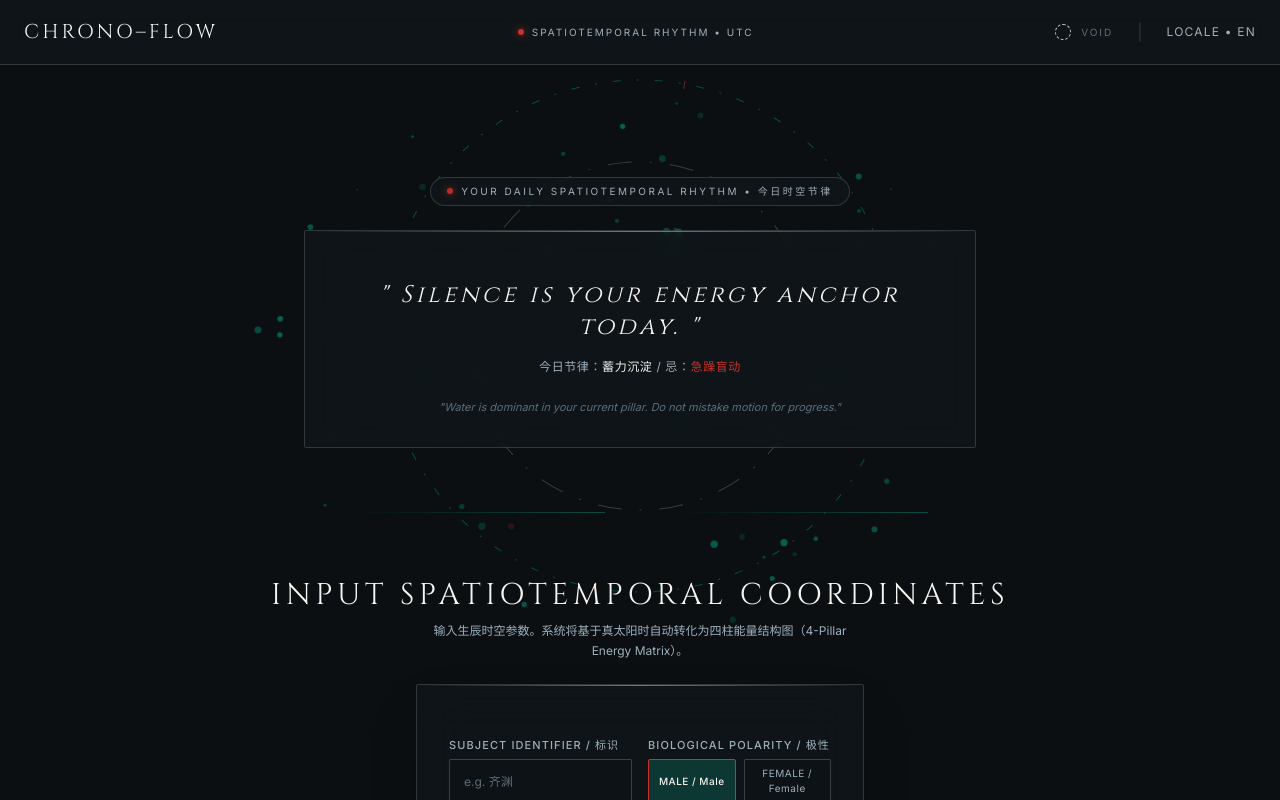
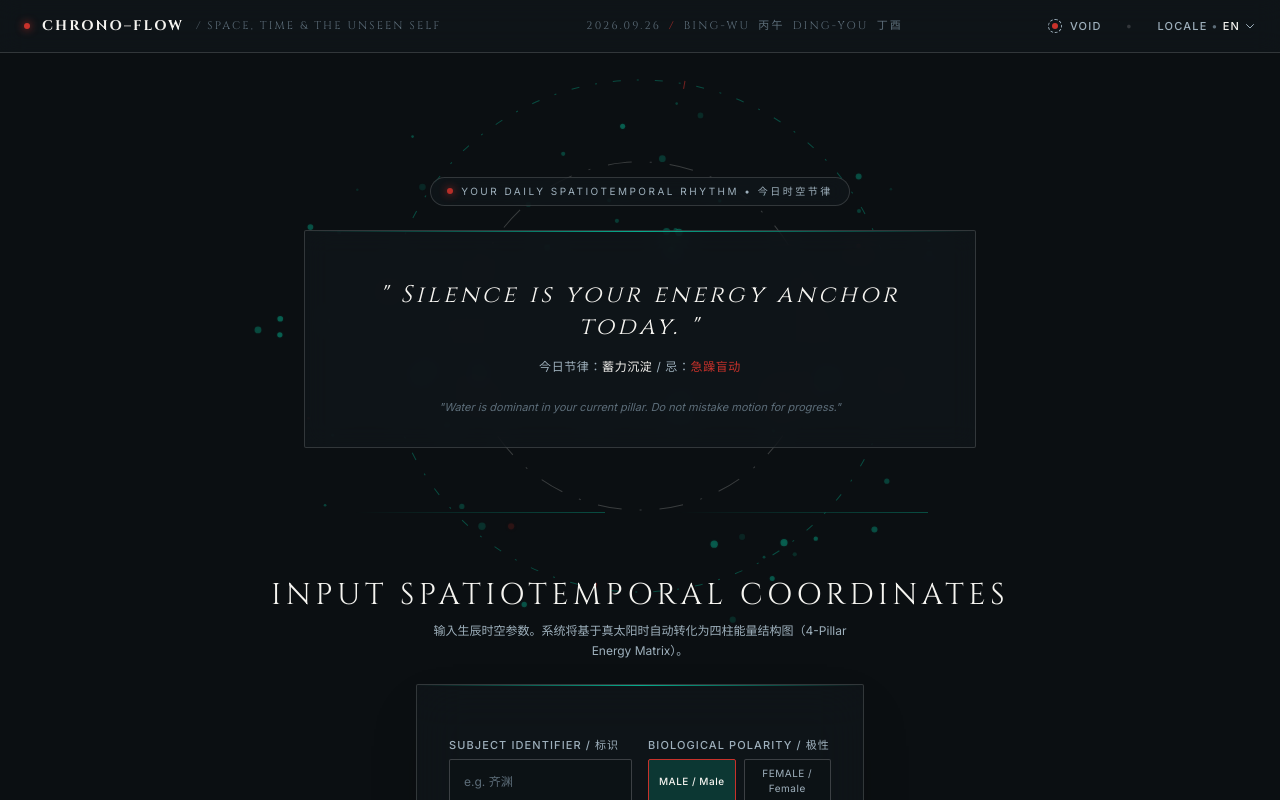
Before and after one commit to wxu198024-art/chrono-flow, a Next.js app: page / in a window 1280 px wide. Shown: the top 800 px of the page. Built offline with nearby package versions, Linux system fonts and the light colour scheme.

Commit message:
Update Header.tsx

```diff
--- a/components/Header.tsx
+++ b/components/Header.tsx
@@ -1,127 +1,133 @@
 'use client';
 
-import { useState, useEffect } from 'react';
+import { useState, useRef, useEffect } from 'react';
 import Link from 'next/link';
+import { useLanguage } from '@/app/layout';
+import { Locale } from '@/lib/dictionary';
 
 export default function Header() {
+  const { locale, setLocale, dict } = useLanguage();
   const [theme, setTheme] = useState<'dark' | 'light'>('dark');
   const [isLangOpen, setIsLangOpen] = useState(false);
-  const [currentLang, setCurrentLang] = useState('EN');
+  const langDropdownRef = useRef<HTMLDivElement>(null);
 
-  // 初始化主题（优先读取 localStorage）
+  // 初始化与监听主题切换
   useEffect(() => {
-    const savedTheme = localStorage.getItem('chrono_theme') as 'dark' | 'light' | null;
-    if (savedTheme) {
-      setTheme(savedTheme);
-      document.documentElement.setAttribute('data-theme', savedTheme);
-    } else {
-      document.documentElement.setAttribute('data-theme', 'dark');
-    }
+    const currentTheme = (document.documentElement.getAttribute('data-theme') as 'dark' | 'light') || 'dark';
+    setTheme(currentTheme);
   }, []);
 
-  // 切换阴阳主题（虚/实 场域）
   const toggleTheme = () => {
     const nextTheme = theme === 'dark' ? 'light' : 'dark';
     setTheme(nextTheme);
     document.documentElement.setAttribute('data-theme', nextTheme);
-    localStorage.setItem('chrono_theme', nextTheme);
   };
 
-  const languages = [
-    { code: 'EN', name: 'English' },
-    { code: 'TC', name: '繁體中文' },
-    { code: 'SC', name: '简体中文' },
+  // 点击外部自动关闭语言下拉框
+  useEffect(() => {
+    const handleClickOutside = (event: MouseEvent) => {
+      if (langDropdownRef.current && !langDropdownRef.current.contains(event.target as Node)) {
+        setIsLangOpen(false);
+      }
+    };
+    document.addEventListener('mousedown', handleClickOutside);
+    return () => document.removeEventListener('mousedown', handleClickOutside);
+  }, []);
+
+  const languages: { code: Locale; label: string }[] = [
+    { code: 'en', label: 'English (EN)' },
+    { code: 'zh-TW', label: '繁體中文' },
+    { code: 'zh-CN', label: '简体中文' },
   ];
 
   return (
-    <header className="w-full border-b border-[var(--border-line)] bg-[var(--bg-card)] backdrop-blur-md fixed top-0 z-50 transition-colors duration-300">
-      <div className="max-w-7xl mx-auto px-6 h-16 flex items-center justify-between">
+    <header className="fixed top-0 left-0 right-0 z-50 bg-[var(--bg-card)] backdrop-blur-md border-b border-[var(--border-line)] px-6 py-4 flex justify-between items-center text-xs tracking-widest uppercase transition-colors duration-300">
 
-        {/* Brand Logo */}
-        <Link
-          href="/"
-          className="font-serif-title text-xl tracking-[0.25em] text-[var(--text-primary)] hover:opacity-80 transition-opacity"
-        >
-          CHRONO–FLOW
+      {/* 1. Logo 区域 */}
+      <Link href="/" className="flex items-center space-x-3 font-serif-title font-bold text-sm text-[var(--text-primary)] hover:opacity-80 transition-opacity">
+        <span className="cinnabar-dot"></span>
+        <span>{dict.brand}</span>
+        <span className="text-[var(--text-muted)] font-normal text-[11px] hidden sm:inline">
+          / {dict.subtitle}
+        </span>
       </Link>
 
-        {/* 动态干支时刻 / 时空场域表示 */}
-        <div className="hidden md:flex items-center space-x-2 text-[10px] tracking-[0.2em] text-[var(--text-secondary)] uppercase">
-          <span className="cinnabar-dot animate-pulse"></span>
-          <span>SPATIOTEMPORAL RHYTHM • UTC</span>
+      {/* 2. 时空干支 Cosmic Clock (保留时空矩阵) */}
+      <div className="hidden md:flex items-center space-x-2 stems-matrix text-[11px]">
+        <span>2026.09.26</span>
+        <span className="text-[var(--cinnabar)]">/</span>
+        <span>BING-WU</span>
+        <span className="text-[var(--text-muted)]">丙午</span>
+        <span>DING-YOU</span>
+        <span className="text-[var(--text-muted)]">丁酉</span>
       </div>
 
-        {/* 右侧交互控制区 */}
-        <div className="flex items-center space-x-6">
+      {/* 3. 右侧交互控制区：阴阳场域切换 + 多语言 Popover */}
+      <div className="flex items-center space-x-6 text-[var(--text-secondary)]">
 
-          {/* 1. 【阴阳·调和】仪式感切换开关 (零八卦，纯几何抽象) */}
+        {/* 【虚 / 实】场域切换按钮 (VOID / FORM) */}
         <button
           onClick={toggleTheme}
-            aria-label="Yin / Yang Alignment"
-            title={theme === 'dark' ? 'Field: Dark Cyber Zen (Void)' : 'Field: Modern Wabi-Sabi (Form)'}
-            className="flex items-center space-x-2 group focus:outline-none"
+          className="flex items-center space-x-2 hover:text-[var(--text-primary)] transition-colors text-[11px] font-medium"
+          title="Toggle Spatiotemporal Field"
         >
-            <div className="w-5 h-5 rounded-full flex items-center justify-center transition-transform duration-300 group-hover:scale-110">
-              {theme === 'dark' ? (
-                /* 【虚 / 阴】: 极细虚线圆环 */
-                <div className="w-4 h-4 rounded-full border border-dashed border-[var(--text-primary)] opacity-80" />
-              ) : (
-                /* 【实 / 阳】: 沉静实心钛金圆点 */
-                <div className="w-2.5 h-2.5 rounded-full bg-[var(--text-primary)]" />
-              )}
-            </div>
-            <span className="text-[10px] tracking-[0.2em] text-[var(--text-muted)] group-hover:text-[var(--text-primary)] transition-colors uppercase hidden sm:inline">
-              {theme === 'dark' ? 'VOID' : 'FORM'}
+          <span className={`w-3.5 h-3.5 rounded-full border border-[var(--text-secondary)] flex items-center justify-center transition-all ${
+            theme === 'dark' ? 'border-dashed' : 'border-solid bg-[var(--text-primary)]'
+          }`}>
+            {theme === 'dark' && <span className="w-1.5 h-1.5 rounded-full bg-[var(--cinnabar)]"></span>}
           </span>
+          <span>{theme === 'dark' ? 'VOID' : 'FORM'}</span>
         </button>
 
-          <span className="text-[var(--border-line)]">|</span>
+        <span className="text-[var(--border-line)]">•</span>
 
-          {/* 2. LOCALE 多语言选择器 (毛玻璃 Popover 方案) */}
-          <div className="relative">
+        {/* 多语言切换 Popover */}
+        <div className="relative" ref={langDropdownRef}>
           <button
             onClick={() => setIsLangOpen(!isLangOpen)}
-              className="text-xs tracking-widest text-[var(--text-secondary)] hover:text-[var(--text-primary)] transition-colors focus:outline-none flex items-center space-x-1"
+            className="flex items-center space-x-1 hover:text-[var(--text-primary)] transition-colors text-[11px] font-medium uppercase"
           >
-              <span>LOCALE • {currentLang}</span>
+            <span>LOCALE</span>
+            <span className="text-[var(--text-muted)]">•</span>
+            <span className="text-[var(--text-primary)]">
+              {locale === 'en' ? 'EN' : locale === 'zh-TW' ? '繁' : '简'}
+            </span>
+            <svg
+              className={`w-3 h-3 ml-0.5 transition-transform duration-200 ${isLangOpen ? 'rotate-180' : ''}`}
+              fill="none"
+              stroke="currentColor"
+              viewBox="0 0 24 24"
+            >
+              <path strokeLinecap="round" strokeLinejoin="round" strokeWidth={2} d="M19 9l-7 7-7-7" />
+            </svg>
           </button>
 
-            {/* 语言选择弹窗 */}
+          {/* 下拉 Popover 菜单 */}
           {isLangOpen && (
-              <>
-                {/* 全屏透明遮罩用于点击外部关闭 */}
-                <div
-                  className="fixed inset-0 z-40"
-                  onClick={() => setIsLangOpen(false)}
-                />
-                <div className="absolute right-0 mt-3 w-36 py-2 bg-[var(--bg-card)] border border-[var(--border-line)] backdrop-blur-xl shadow-2xl z-50 rounded-sm">
+            <div className="absolute right-0 mt-3 w-36 bg-[var(--bg-card)] border border-[var(--border-line)] backdrop-blur-xl shadow-2xl rounded-sm py-1.5 z-50">
               {languages.map((lang) => (
                 <button
                   key={lang.code}
                   onClick={() => {
-                        setCurrentLang(lang.code);
+                    setLocale(lang.code);
                     setIsLangOpen(false);
                   }}
-                      className={`w-full text-left px-4 py-1.5 text-xs tracking-wider transition-colors flex items-center justify-between ${
-                        currentLang === lang.code
-                          ? 'text-[var(--text-primary)] font-medium bg-[var(--accent-glow)]'
-                          : 'text-[var(--text-secondary)] hover:text-[var(--text-primary)] hover:bg-[var(--border-line)]'
+                  className={`w-full text-left px-4 py-2 text-[11px] tracking-wider transition-colors flex items-center justify-between ${
+                    locale === lang.code
+                      ? 'text-[var(--text-primary)] bg-[var(--accent-glow)] font-medium'
+                      : 'text-[var(--text-secondary)] hover:text-[var(--text-primary)] hover:bg-[var(--input-bg)]'
                   }`}
                 >
-                      <span>{lang.name}</span>
-                      {currentLang === lang.code && (
-                        <span className="w-1 h-1 rounded-full bg-[var(--cinnabar)]" />
-                      )}
+                  <span>{lang.label}</span>
+                  {locale === lang.code && <span className="cinnabar-dot"></span>}
                 </button>
               ))}
             </div>
-              </>
           )}
         </div>
 
       </div>
 
-      </div>
     </header>
   );
 }
```
Lines whose indentation alone changed are shown as unchanged.
